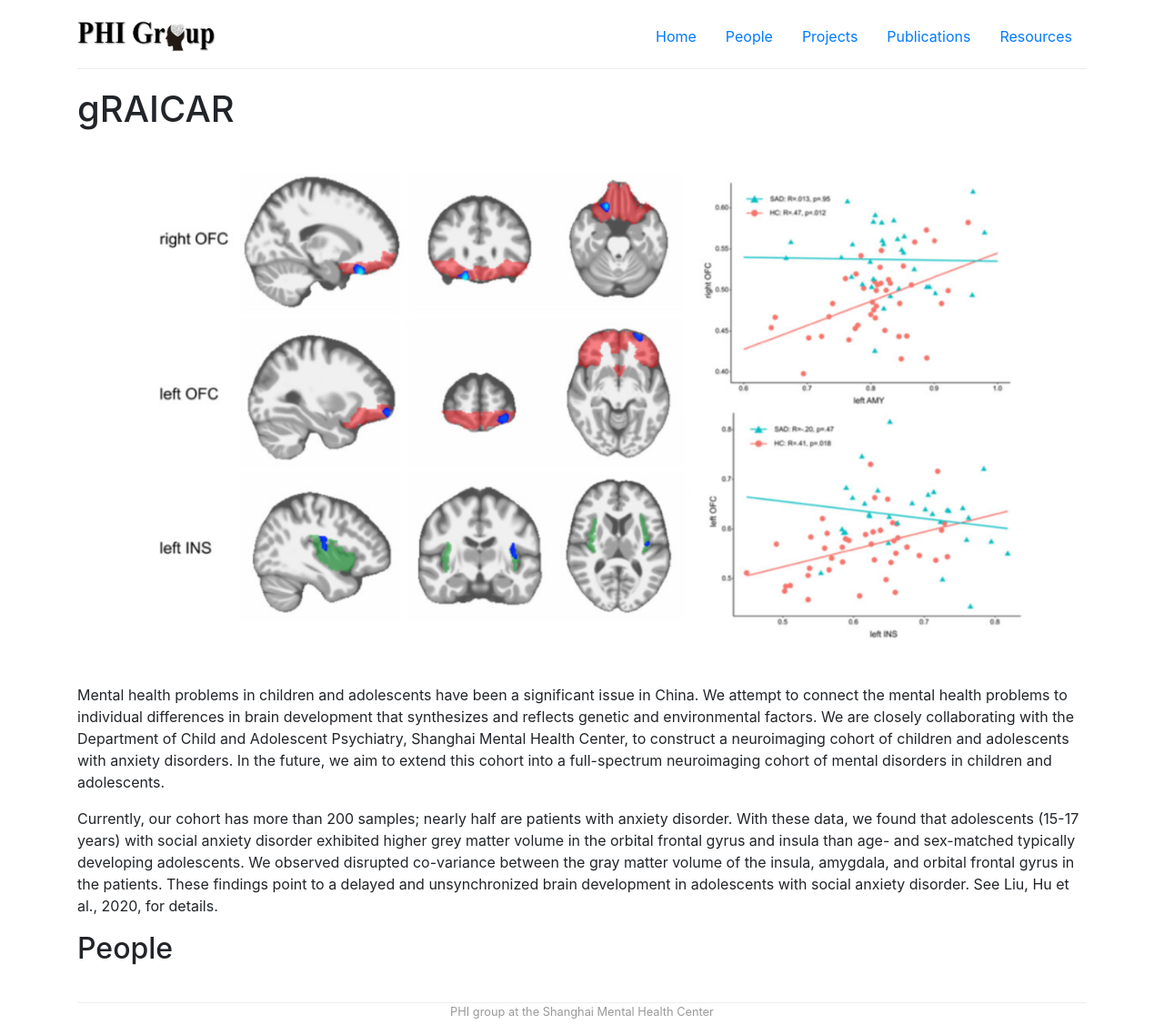
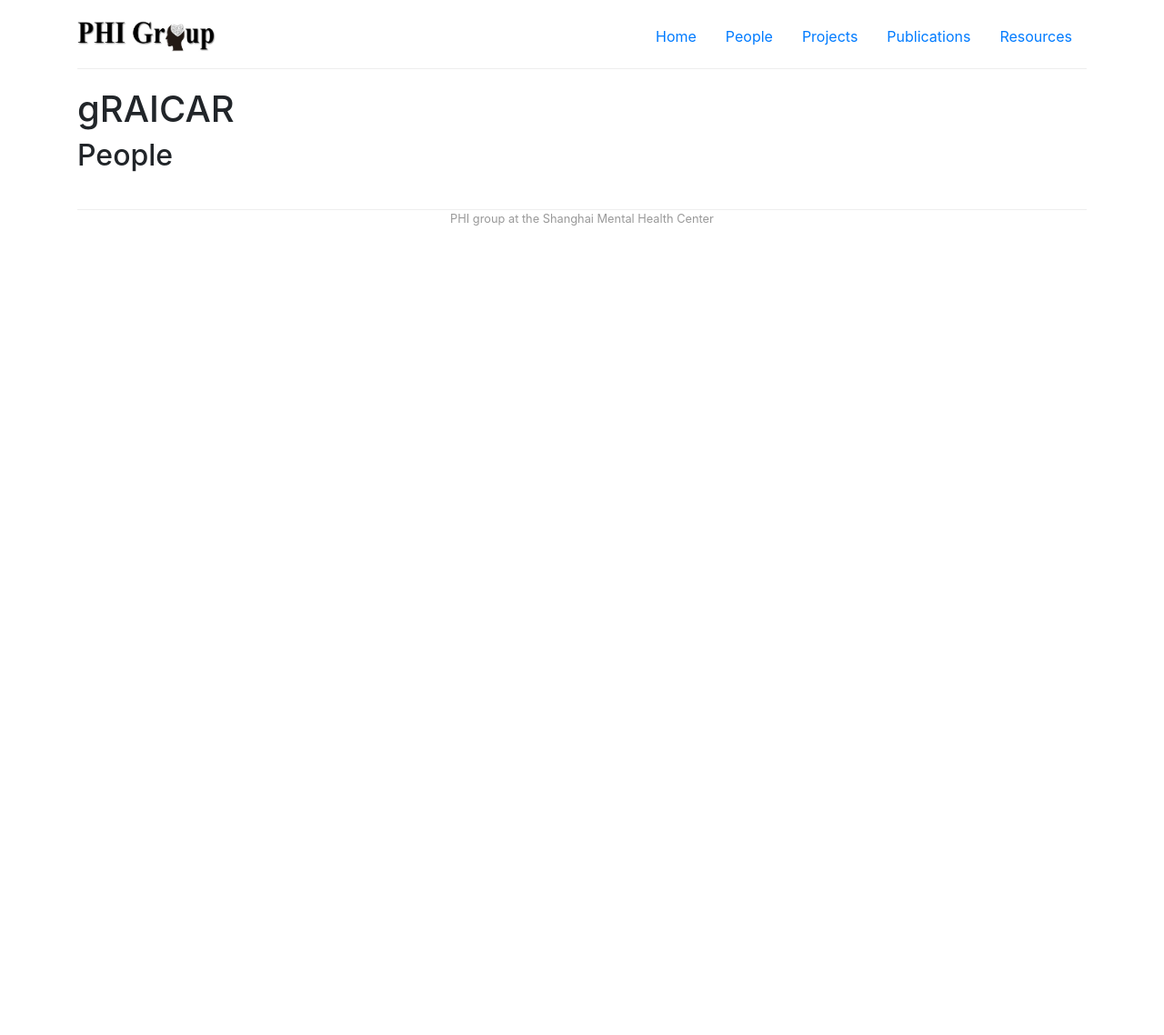
Before and after one commit to PHI-group/phi-group.github.io, a Jekyll site: the page built from _resources/resource-2.md, in a window 1280 px wide. Shown: the whole page at 91% size. Built offline with Jekyll 4.4.1, drawn with Linux system fonts in a browser that asks for light colours; after the commit the page ends 900 px from its top, so only the background shows below that.

Commit message:
Updated by QF

```diff
--- a/_config.yml
+++ b/_config.yml
@@ -31,7 +31,9 @@ base: ''
 # make pages for the _projects folder
 collections:
   projects:
+    output: true
   publications:
+    output: true
   resources:
     output: true
 
--- a/_includes/publication-card.html
+++ b/_includes/publication-card.html
@@ -32,9 +32,6 @@
         <div class="card-text">
             {{ publication.description | markdownify }}
         </div>
-        {% if publication.no-link != true or publication.link %}
-            <a href="{{ pub-url }}"> Read more &raquo;</a>
-        {% endif %}
     </div>
     {% if publication.people %}
         <div class="card-footer d-flex flex-row flex-wrap justify-content-center">
--- a/_includes/resource-card.html
+++ b/_includes/resource-card.html
@@ -32,9 +32,6 @@
         <div class="card-text">
             {{ resource.description | markdownify }}
         </div>
-        {% if resource.no-link != true or resource.link %}
-            <a href="{{ res-url }}"> Read more &raquo;</a>
-        {% endif %}
     </div>
     {% if resource.people %}
         <div class="card-footer d-flex flex-row flex-wrap justify-content-center">
--- a/_resources/resource-2.md
+++ b/_resources/resource-2.md
@@ -25,9 +25,3 @@ description: |
 layout: resource
 last-updated: 2020-08-12
 ---
-
-<p align="center"><img style="width:90%" src="/img/projpic/child_adole_mentaldisorder.png"></p>
-
-Mental health problems in children and adolescents have been a significant issue in China. We attempt to connect the mental health problems to individual differences in brain development that synthesizes and reflects genetic and environmental factors. We are closely collaborating with the Department of Child and Adolescent Psychiatry, Shanghai Mental Health Center, to construct a neuroimaging cohort of children and adolescents with anxiety disorders. In the future, we aim to extend this cohort into a full-spectrum neuroimaging cohort of mental disorders in children and adolescents.
-
-Currently, our cohort has more than 200 samples; nearly half are patients with anxiety disorder. With these data, we found that adolescents (15-17 years) with social anxiety disorder exhibited higher grey matter volume in the orbital frontal gyrus and insula than age- and sex-matched typically developing adolescents. We observed disrupted co-variance between the gray matter volume of the insula, amygdala, and orbital frontal gyrus in the patients. These findings point to a delayed and unsynchronized brain development in adolescents with social anxiety disorder. See Liu, Hu et al., 2020, for details.
```
